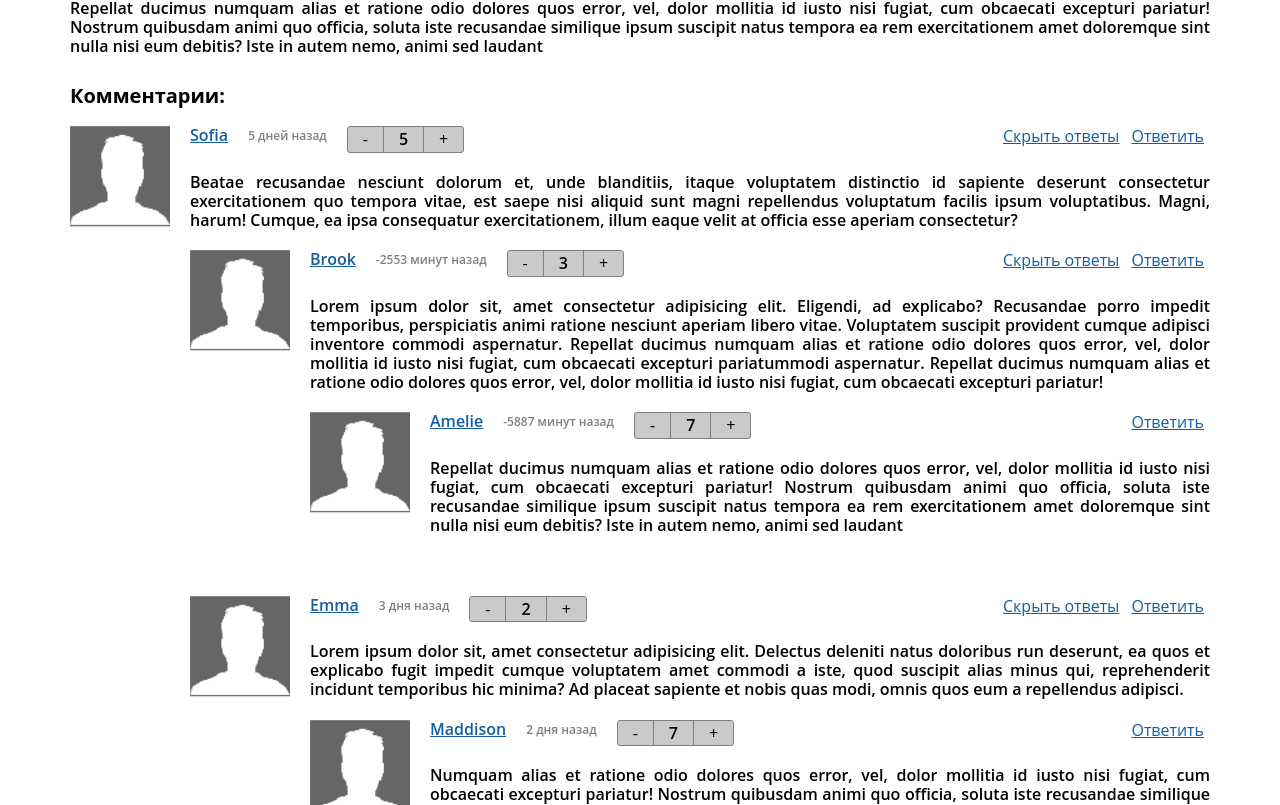
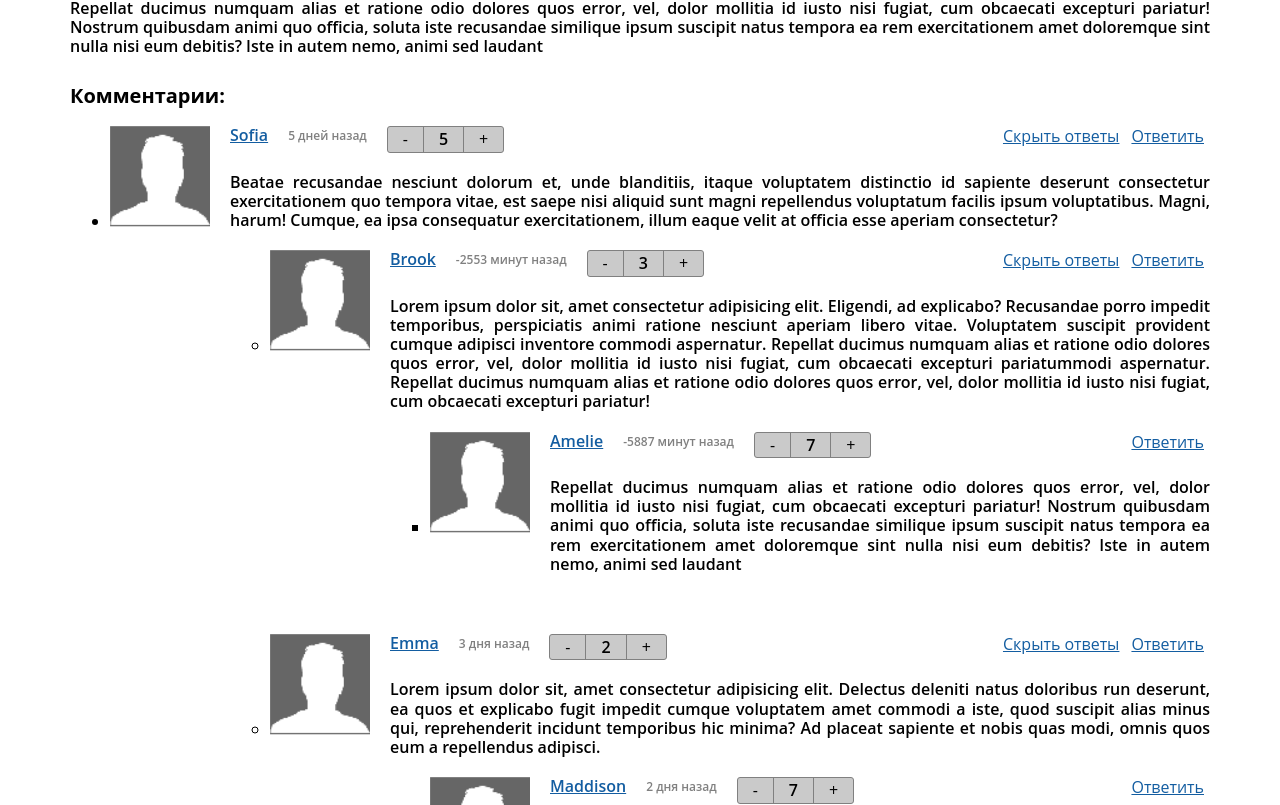
Before and after one commit to iwahid/byndyusoft-t, a React (Create React App) app in the folder byndyusoft-comments/: page / in a window 1280 px wide. Shown: the part 475-1280 px from the top of the page. Built offline with nearby package versions, Linux system fonts and the light colour scheme.

Commit message:
Рефакторинг
1. Контейнеры-списки заменены на семантически верные списки.
2. Элементам списков добавлены ключи
3. Заменены атрибуты "for" на "htmlFor"

```diff
--- a/byndyusoft-comments/src/components/comment-form/form.jsx
+++ b/byndyusoft-comments/src/components/comment-form/form.jsx
@@ -77,15 +77,15 @@ function Form(props) {
     <form className="add-comment" onSubmit={(event) => handleSubmit(event)}>
       <p className="add-comment__title">Добавить комментарий</p>
       <div className="add-comment__field">
-        <label className="add-comment__label" for="author-name">Имя: </label>
+        <label className="add-comment__label" htmlFor="author-name">Имя: </label>
         <input type="text" id="author-name" value={content.name} onChange={(event) => handleChange(event, "name")} />
       </div>
       <div className="add-comment__field">
-        <label className="add-comment__label" for="author-email">E-mail</label>
+        <label className="add-comment__label" htmlFor="author-email">E-mail</label>
         <input type="text" id="author-email" value={content.email} onChange={(event) => handleChange(event, "email")} />
       </div>
       <div className="add-comment__field">
-        <label className="add-comment__label" for="author-text">Текст комментария</label>
+        <label className="add-comment__label" htmlFor="author-text">Текст комментария</label>
         <textarea className="add-comment__textarea" id="author-text" rows="5" value={content.text} onChange={(event) => handleChange(event, "text")}></textarea> {/* габариты текстового поля можно задать как через атрибуты, так и в css */}
       </div>
       <input className="add-comment__submit" type="submit" value="Добавить комментарий" />
--- a/byndyusoft-comments/src/components/comments/commentItem/commentItem.jsx
+++ b/byndyusoft-comments/src/components/comments/commentItem/commentItem.jsx
@@ -110,8 +110,9 @@ function CommentItem({ comment, updateCommentRating, setReplyParent, updateComme
         {/* рекурсивный рендер ответов на комментарий */}
         {answersVisible
           ? (comment.reply && comment.reply.length
-            ? comment.reply.map((comment) =>
-              <div className="comment__reply">
+            ? comment.reply.map((comment, index) =>
+              <ul key={index} className="comment__reply">
+                <li key={index+index}>
                   <CommentItem
                     comment={comment}
                     updateCommentRating={updateCommentRating}
@@ -119,7 +120,8 @@ function CommentItem({ comment, updateCommentRating, setReplyParent, updateComme
                     updateCommentsList={updateCommentsList}
                     replyParent={replyParent}
                   />
-              </div>)
+                </li>
+              </ul>)
             : ""
           )
           : ""}
--- a/byndyusoft-comments/src/components/comments/commentsList/commentsList.jsx
+++ b/byndyusoft-comments/src/components/comments/commentsList/commentsList.jsx
@@ -7,8 +7,9 @@ function CommentsList({ comments, updateCommentRating, setReplyParent, updateCom
   return (
     <div className="comments-list">
       <h3 className="comments-list__title">Комментарии:</h3>
-      <div className="comments-list__inner">
-        {comments.map((comment) =>
+      <ul className="comments-list__inner">
+        {comments.map((comment, index) =>
+          <li key={index}>
             <CommentItem
               comment={comment}
               updateCommentRating={updateCommentRating}
@@ -16,8 +17,9 @@ function CommentsList({ comments, updateCommentRating, setReplyParent, updateCom
               updateCommentsList={updateCommentsList} /* для формы */
               replyParent={replyParent}
             ></CommentItem>
+          </li>
         )}
-      </div>
+      </ul>
 
       {/* когда изначально комментарий пишется для статьи, а не в качестве ответа на уже существующий комментарий */}
       {replyParent == 0 ? <CommentForm updateCommentsList={updateCommentsList}></CommentForm> : ""}
```
Lines whose indentation alone changed are shown as unchanged.
